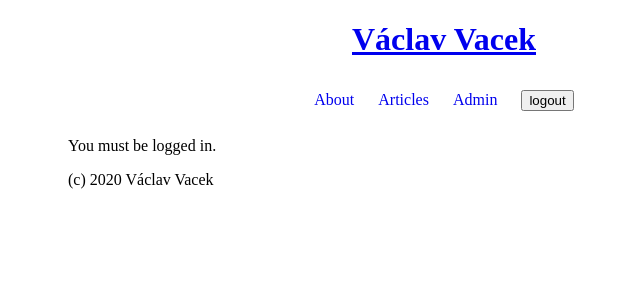
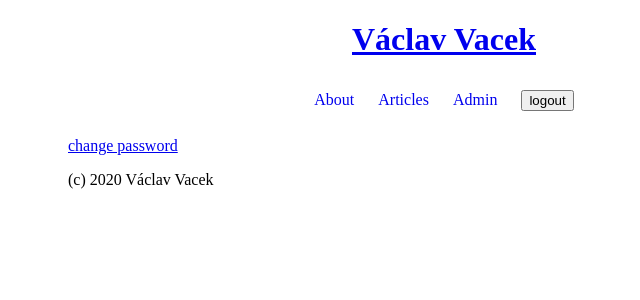
Before and after one commit to vacekv/flask_project, a Flask app: page /admin/ in a window 1280 px wide. Shown: the top 300 px of the page, without its empty margins (196-836 px from the left). Run offline with Flask 2, Linux system fonts and the light colour scheme; the visitor is signed in with stand-in values (Sample User, id 1).

Commit message:
Add password hash and password change form

```diff
--- a/configs/default.py
+++ b/configs/default.py
@@ -1,3 +1 @@
 SECRET_KEY = b'\x8d\xbc*\xcfP\xdd\xf5q\x03q5\x84R\x17^i`\xd62!\xef\xe6\x91\xfa'
-USERNAME = "admin"
-PASSWORD = "admin"
--- a/mdblog/app.py
+++ b/mdblog/app.py
@@ -15,6 +15,7 @@ from wtforms.validators import InputRequired
 
 from .models import db
 from .models import Article
+from .models import User
 
 import os
 
@@ -36,6 +37,10 @@ class LoginForm(FlaskForm):
 class ArticleForm(FlaskForm):
     title = StringField("Title", validators=[InputRequired()])
     content = TextAreaField("Content")
+
+class ChangePasswordForm(FlaskForm):
+    old_password = PasswordField("Old Password", validators=[InputRequired()])
+    new_password = PasswordField("New Password", validators=[InputRequired()])
 
 
 ## CONTROLLERS
@@ -136,9 +141,9 @@ def view_login():
 def login_user():
     login_form = LoginForm(request.form)
     if login_form.validate():
-        if login_form.username.data == flask_app.config["USERNAME"] and \
-                login_form.password.data == flask_app.config["PASSWORD"]:
-            session["logged"] = True
+        user = User.query.filter_by(username = login_form.username.data).first()
+        if user and user.check_password(login_form.password.data):
+            session["logged"] = user.username
             flash("Login successful", "alert-success")
             return redirect(url_for("view_admin"))
         else:
@@ -148,6 +153,34 @@ def login_user():
         for error in login_form.errors:
             flash("{} is missing".format(error), "alert-danger")
         return redirect(url_for("view_login"))
+
+@flask_app.route("/changepassword/", methods=["GET"])
+def view_change_password():
+    if "logged" not in session:
+        return redirect(url_for("view_login"))
+    form = ChangePasswordForm()
+    return render_template("change_password.jinja", form=form)
+
+@flask_app.route("/changepassword/", methods=["POST"])
+def change_password():
+    if "logged" not in session:
+        return redirect(url_for("view_login"))
+    form = ChangePasswordForm(request.form)
+    if form.validate():
+        user = User.query.filter_by(username = session["logged"]).first()
+        if user and user.check_password(form.old_password.data):
+            user.set_password(form.new_password.data)
+            db.session.add(user)
+            db.session.commit()
+            flash("Password changed!", "alert-success")
+            return redirect(url_for("view_admin"))
+        else:
+            flash("Invalid credentials", "alert-danger")
+            return render_template("change_password.jinja", form=form)
+    else:
+        for error in form.errors:
+            flash("{} is missing".format(error), "alert-danger")
+        return render_template("change_password.jinja", form=form)
 
 @flask_app.route("/logout/", methods=["POST"])
 def logout_user():
@@ -161,3 +194,10 @@ def init_db(app):
     with app.app_context():
         db.create_all()
         print("database inicialized")
+
+        default_user = User(username="admin")
+        default_user.set_password("admin")
+
+        db.session.add(default_user)
+        db.session.commit()
+        print("default user was created")
--- a/mdblog/templates/admin.jinja
+++ b/mdblog/templates/admin.jinja
@@ -3,5 +3,5 @@
 {% block title %} Admin page {% endblock %}
 
 {% block main %}
-You must be logged in.
+<a href="{{ url_for("view_change_password") }}">change password</a>
 {% endblock %}
```
Also changed, not shown: mdblog/models.py (+8 -0 lines), mdblog/templates/change_password.jinja (added, +20 -0 lines), blog.db.
